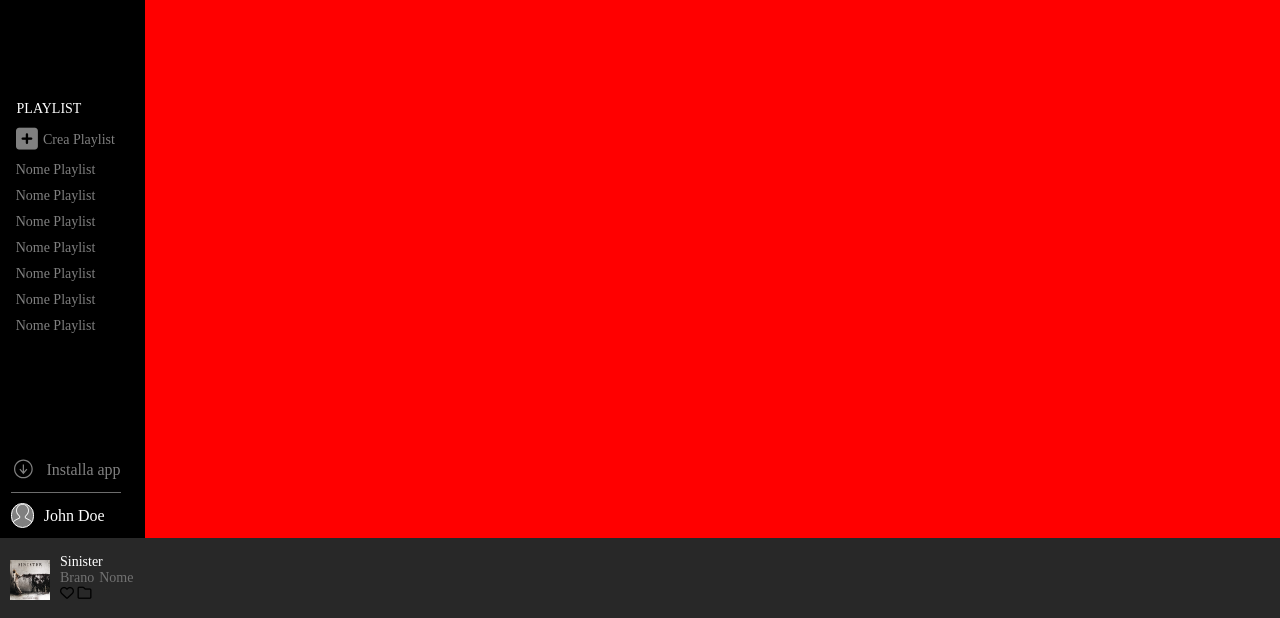
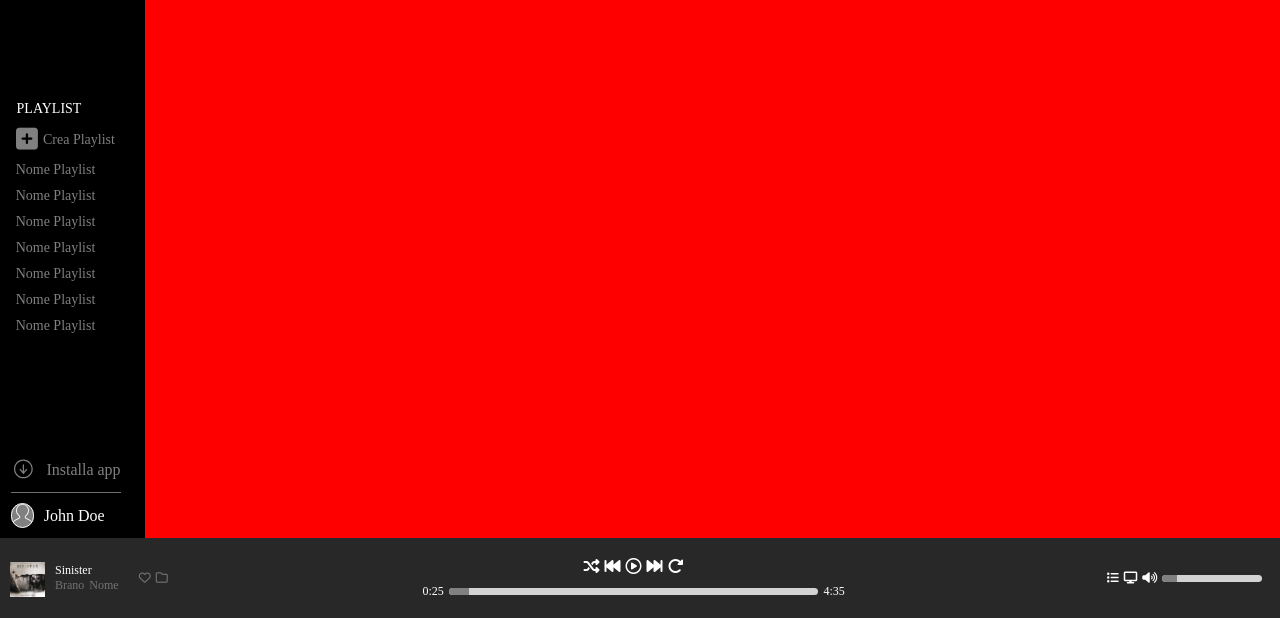
Before and after one commit to Giovanni-Damico98/html-css-spotifyweb, a plain HTML site: page index.html in a window 1280 px wide. Shown: the part 182-800 px from the top of the page. Drawn offline with Linux system fonts and the light colour scheme.

Commit message:
footer complete

```diff
--- a/index.html
+++ b/index.html
@@ -87,21 +87,43 @@
             <div class="song-info">
                 <span id="album-name">Sinister</span> <br>
                 <div class="song-name">
-                    <span>Brano</span>
-                    <span>Nome</span>
-                </div>
-                <div class="favourite-folder">
-                    <i class="fa-regular fa-heart"></i>
-                    <i class="fa-regular fa-folder"></i>
+                    <span class="click">Brano</span>
+                    <span class="click">Nome</span>
                 </div>
             </div>
+            <div class="favourite-folder">
+                <i class="fa-regular fa-heart click"></i>
+                <i class="fa-regular fa-folder click"></i>
+            </div>
         </div>
+
         <div class="footer-mid">
-            <div></div>
-            <div></div>
+            <div class="song-button">
+                <i class="fa-solid fa-shuffle click"></i>
+                <i class="fa-solid fa-backward-fast click"></i>
+                <i class="fa-regular fa-circle-play click"></i>
+                <i class="fa-solid fa-forward-fast click"></i>
+                <i class="fa-solid fa-rotate-right click"></i>
+            </div>
+            <div class="song-progress">
+                <span>0:25</span>
+                <div class="progress-bar">
+                    <div class="progress">
+                    </div>
+                </div>
+                <span>4:35</span>
+            </div>
         </div>
         <div class="footer-right">
-
+            <span><i class="fa-solid fa-list click"></i></span>
+            <span><i class="fa-solid fa-display click"></i></span>
+            <span><i class="fa-solid fa-volume-high click"></i></span>
+            <span class="sound-progress">
+                <span class="sound-progress-bar">
+                    <span class="sound-progress-small">
+                    </span>
+                </span>
+            </span>
         </div>
     </footer>
 
--- a/style.css
+++ b/style.css
@@ -8,6 +8,8 @@
 /* Impostazioni generiche per il corpo del documento */
 body {
     height: 100vh;
+    min-width: 500px;
+    overflow-x: hidden;
 }
 
 main {
@@ -50,6 +52,10 @@ header {
     border: solid 1px;
     border-color: white;
     font-size: 9px;
+}
+
+.click {
+    cursor: pointer;
 }
 
 .click:active {
@@ -171,13 +177,13 @@ footer {
 .footer-left {
     display: flex;
     align-items: center;
-    font-size: 14px;
-    max-width: 33%;
-    min-width: 33%;
+    font-size: 12px;
+    width: 33%;
+    min-width: 166px;
 }
 
 .footer-left img {
-    height: 40px;
+    height: 35px;
     margin: 7px 10px 0px 10px;
 }
 
@@ -193,5 +199,98 @@ footer {
 }
 
 .favourite-folder {
+    display: flex;
+    flex-wrap: wrap;
+    margin-left: 20px;
+    gap: 5px;
+    color: #727272;
+}
 
+.footer-mid {
+    display: flex;
+    flex-direction: column;
+    justify-content: center;
+    min-width: 166px;
+    width: 33%;
+    color: white;
+    gap: 10px;
 }
+
+.song-button {
+    display: flex;
+    justify-content: center;
+    align-self: center;
+    width: 50%;
+    gap: 5px;
+}
+
+.song-progress {
+    display: flex;
+    gap: 5px;
+    align-items: center;
+}
+
+.song-progress span {
+    font-size: 12px;
+}
+
+.progress-bar {
+    width: 100%;
+    height: 7px;
+    background-color: lightgray;
+    border-radius: 5px;
+    overflow: hidden;
+    position: relative;
+}
+
+.progress {
+    width: 20px;
+    height: 100%;
+    background-color: gray;
+    border-radius: 5px 0 0 5px;
+    position: absolute;
+    top: 0;
+    left: 0;
+}
+
+.sound-progress-bar {
+    width: 100%;
+    height: 7px;
+    background-color: lightgray;
+    border-radius: 5px;
+    overflow: hidden;
+    position: relative;
+}
+
+.sound-progress {
+    display: flex;
+    gap: 5px;
+    align-items: center;
+    width: 100px;
+}
+
+.sound-progress-small {
+    width: 15px;
+    height: 100%;
+    background-color: gray;
+    border-radius: 5px 0 0 5px;
+    position: absolute;
+    top: 0;
+    left: 0;
+}
+
+.footer-right {
+    display: flex;
+    justify-content: right;
+    align-items: center;
+    margin-left: 10px;
+    min-width: 166px;
+    width: 33%;
+    color: white;
+    gap: 5px;
+    padding-right: 15px;
+}
+
+.footer-right span {
+    font-size: 12px;
+}
```
Also changed, not shown: responsive.css (+6 -2 lines).
